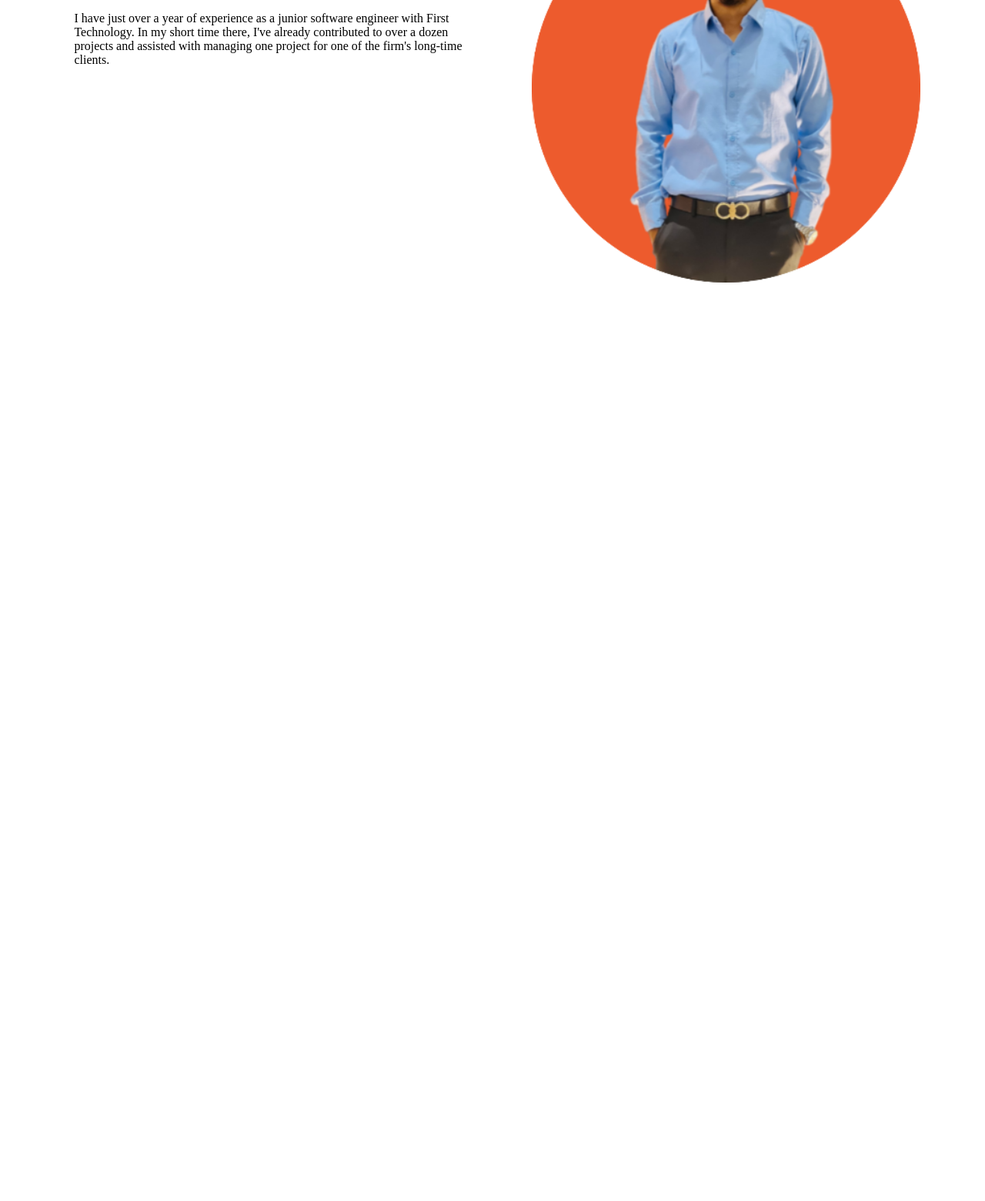
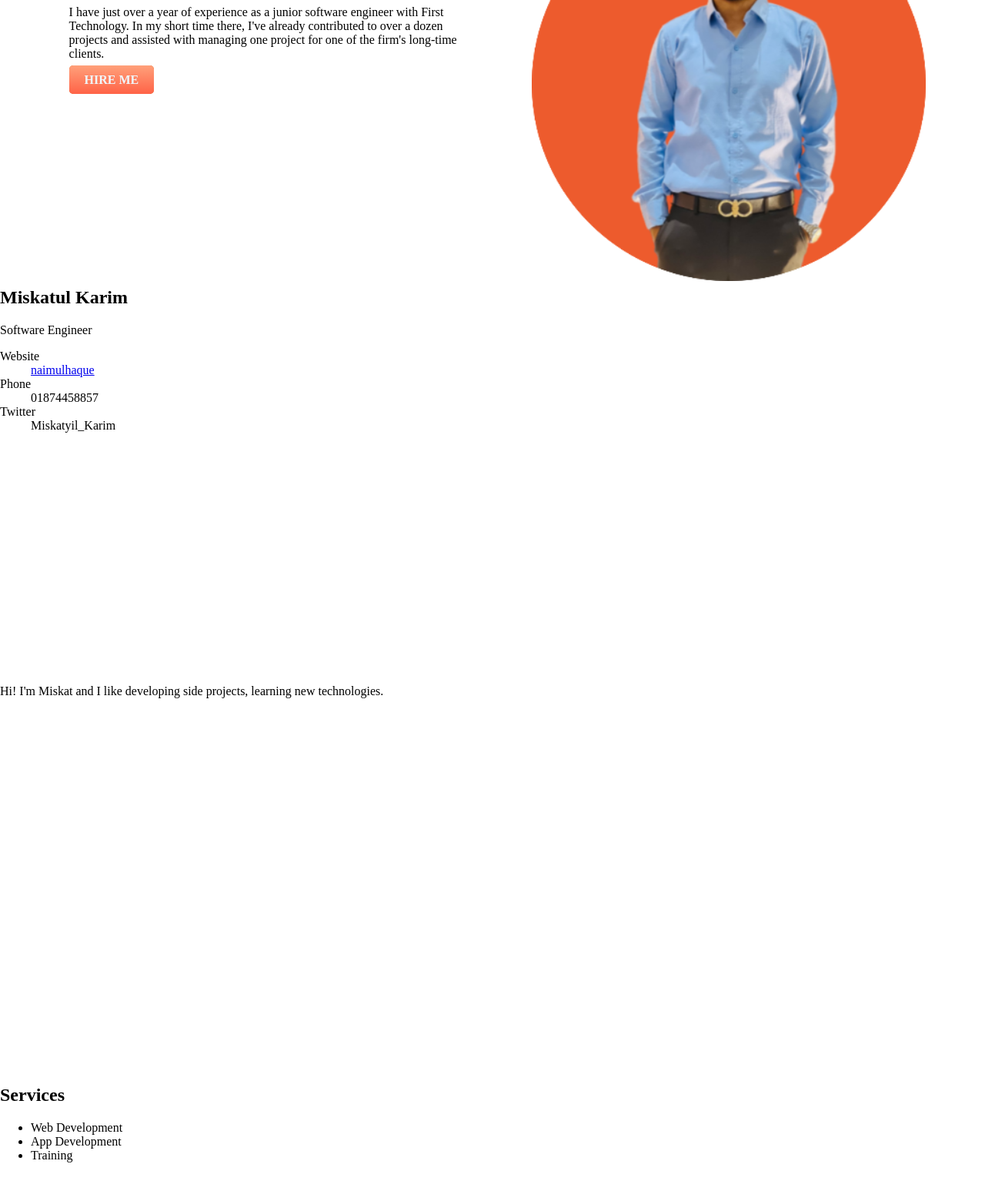
Before and after one commit to miskatulkarim/web-portfolio, a plain HTML site: page index.html in a window 1280 px wide. Shown: the part 147-1707 px from the top of the page at 77% size. Before the commit the page ends 800 px from the top, so only its background shows below. Drawn offline with Linux system fonts and the light colour scheme.

Commit message:
Personal info

```diff
--- a/index.html
+++ b/index.html
@@ -7,16 +7,61 @@
     <link rel="stylesheet" href="style.css">
 </head>
 <body>
-    <section>
+    <section class="top-banner">
  <div class="half-width">
     <h1>Welcome to</h1>
     <h1><span class="name-highlight">Miskat's</span>  Web</h1>
     <h3>Professional Web Develper</h3>
     <p>I have just over a year of experience as a junior software engineer with First Technology. In my short time there, I've already contributed to over a dozen projects and assisted with managing one project for one of the firm's long-time clients.</p>
+    <a class="link-button" target="_blank" href="https://www.linkedin.com/in/miskatul-karim/">HIRE ME</a>
 
  </div>
 <div class="half-width"><img src="image\Miskat1.png" alt=""></div>
 </section>
 
+<section>
+    <h2 class="blue-heading">Miskatul Karim</h2>
+    <p>Software Engineer</p>
+    <dl>
+      <dt>Website</dt>
+      <dd>
+        <a class="my-link" href="https://naimulhaque.com">naimulhaque</a>
+      </dd>
+      <dt>Phone</dt>
+      <dd>01874458857</dd>
+      <dt>Twitter</dt>
+      <dd>Miskatyil_Karim</dd>
+    </dl>
+  </section>
+  <section>
+    <p>
+      Hi! I'm Miskat and I like developing side projects, learning new
+      technologies.
+    </p>
+  </section>
+
+  <section>
+    <h2 class="blue-heading">Services</h2>
+    <ul>
+      <li>Web Development</li>
+      <li>App Development</li>
+      <li>Training</li>
+    </ul>
+  </section>
+
+  <section>
+    <h2>Skills</h2>
+    <ol>
+      <li>HTML</li>
+      <li>CSS</li>
+      <li>JavaScript</li>
+    </ol>
+  </section>
+
+  <section>
+    <h2>Mailing Address</h2>
+    <address>111 Main St. Somewhere, NY 33333</address>
+  </section>
+
 </body>
 </html>
--- a/style.css
+++ b/style.css
@@ -1,3 +1,6 @@
+body{
+    margin: 0%;
+}
 h1{
     size: 100px;
     color: red;
@@ -15,3 +18,19 @@ h1{
 .half-width img{
     width: 100%;
 }
+
+
+
+
+section{
+    height: 500px;
+}
+.link-button{
+    text-decoration: none;
+    background-image:linear-gradient(lightSalmon ,tomato) ;
+    background-color: chocolate;
+    padding: 10px 20px;
+    border-radius: 5px;
+    color: aliceblue;
+    font-weight: 700;
+}
```
Also changed, not shown: image/top_banner.png (added).
